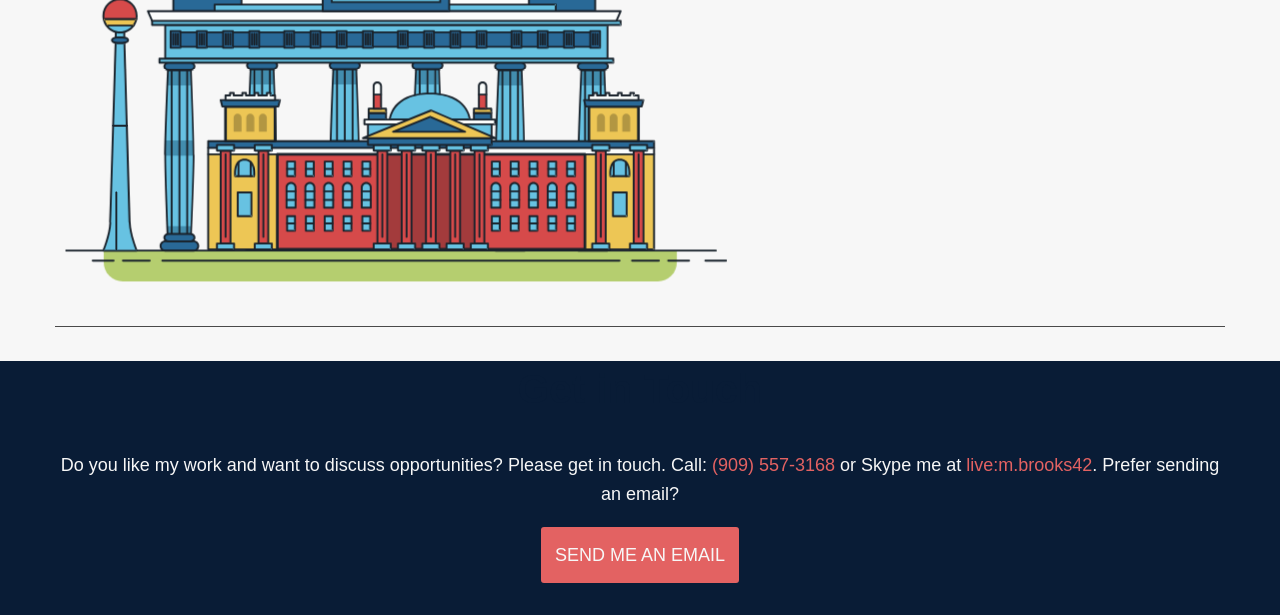
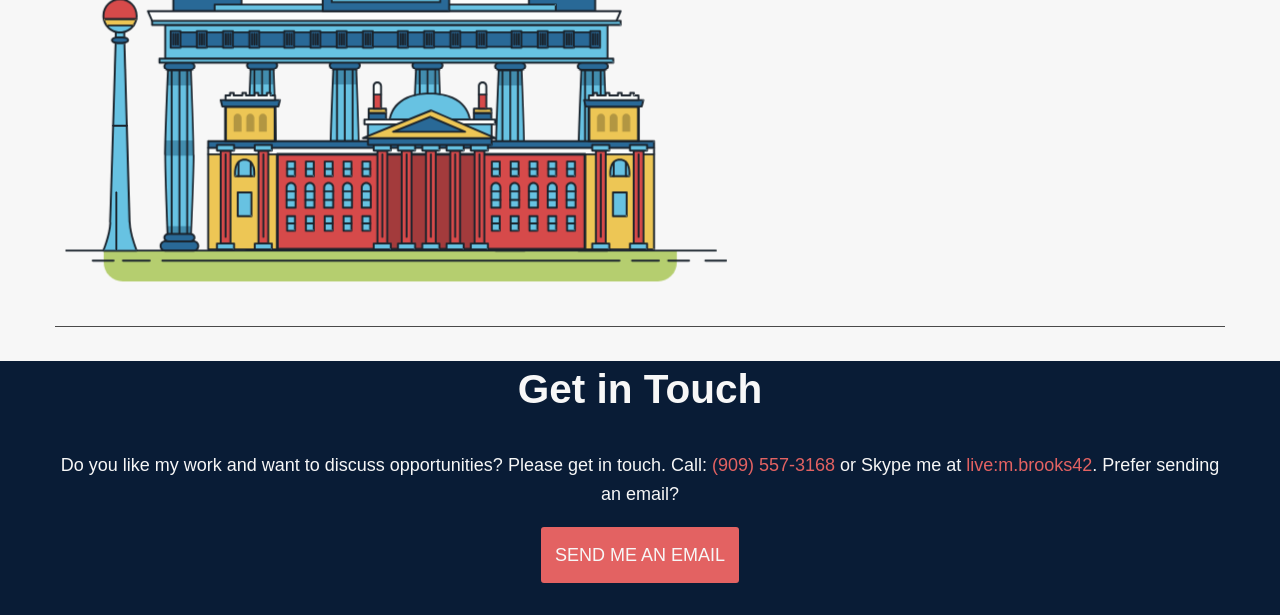
Before and after one commit to mbrooks42/portfolio-website, a plain HTML site: page index.html in a window 1280 px wide. Shown: the part 2004-2619 px from the top of the page. Drawn offline with nearby package versions, Linux system fonts and the light colour scheme.

Commit message:
changed the h2 in footer color to white

```diff
--- a/css/style.css
+++ b/css/style.css
@@ -223,7 +223,7 @@ footer{
   color:#F7F7F7;
 }
 
-footer > h2 {
+footer h2 {
   color: #F7F7F7;
 }
 
```
